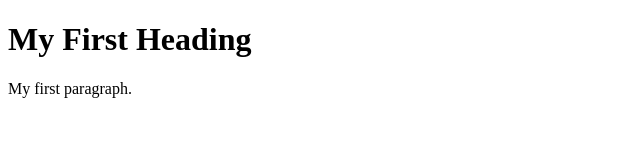
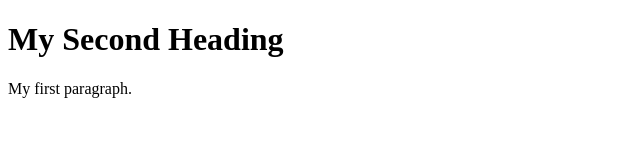
Before and after one commit to rova05/git-demo, a plain HTML site: page index.html in a window 1280 px wide. Shown: the whole page, without its empty margins (0-640 px from the left). Drawn offline with Linux system fonts and the light colour scheme.

Commit message:
More changes for the Website

```diff
--- a/index.html
+++ b/index.html
@@ -2,7 +2,7 @@
 <html>
 <body>
 
-<h1>My First Heading</h1>
+<h1>My Second Heading</h1>
 <p>My first paragraph.</p>
 
 </body>
```
Also changed, not shown: 1 other file.
